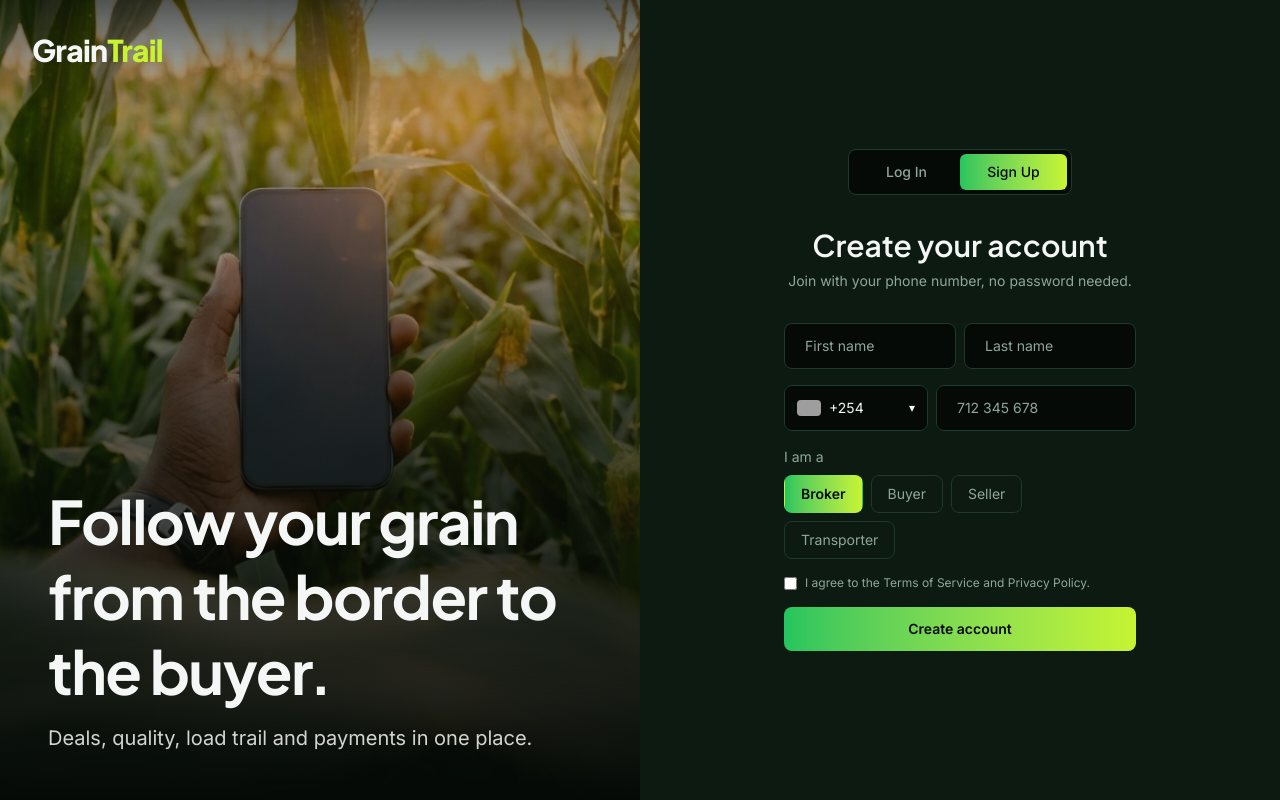
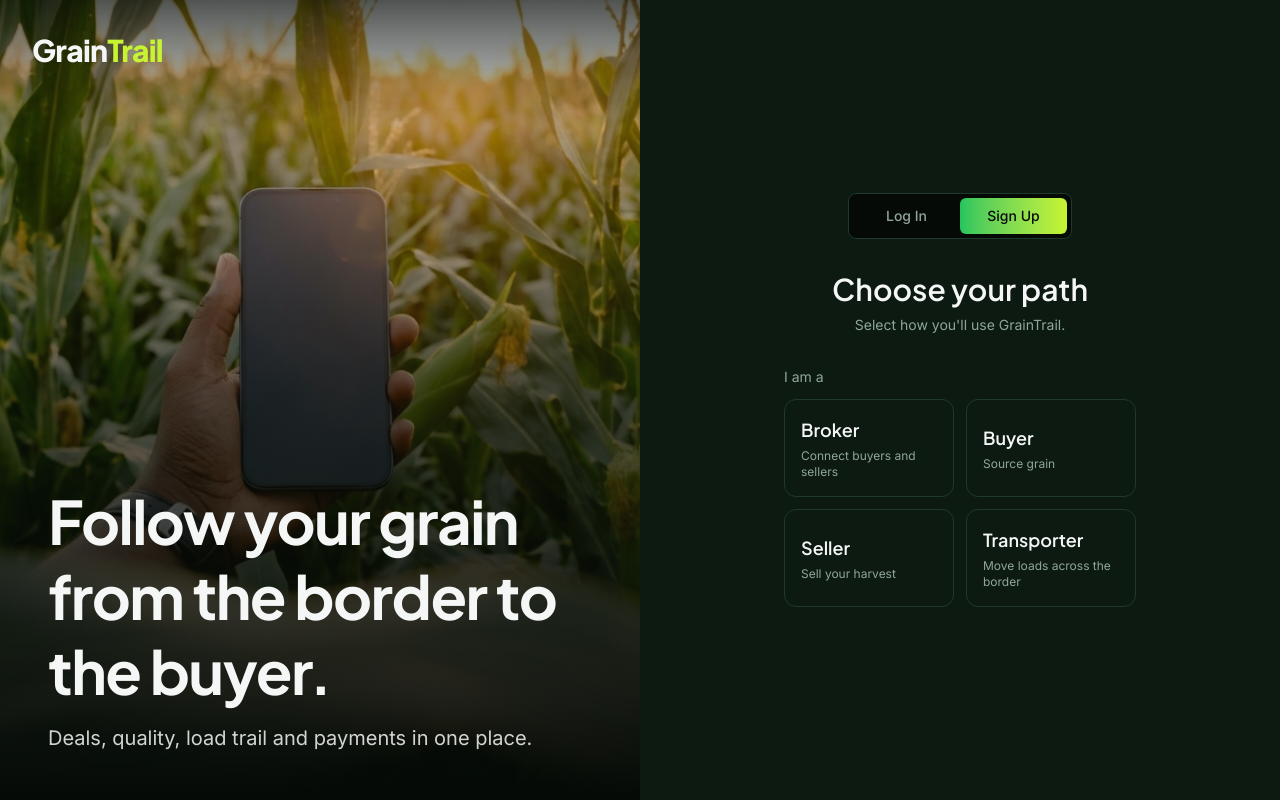
Before and after one commit to IsaacTobiko/GrainTrail, a Next.js app in the folder frontend/: page /auth in a window 1280 px wide. Both pictures are taken after a click on the button "Sign Up". Built offline with nearby package versions, Linux system fonts and the light colour scheme; grey boxes are pictures that could not be loaded.

Commit message:
feat(auth): add role selection step to signup

```diff
--- a/frontend/src/components/auth/AuthCard.tsx
+++ b/frontend/src/components/auth/AuthCard.tsx
@@ -3,11 +3,15 @@
 import { useState } from "react";
 import LoginForm from "./LoginForm";
 import SignupForm from "./SignupForm";
+import RolePicker, { type Role } from "./RolePicker";
 
 type Mode = "login" | "signup";
 
 export default function AuthCard({ initialMode }: { initialMode: Mode }) {
   const [mode, setMode] = useState<Mode>(initialMode);
+  const [role, setRole] = useState<Role | null>(null);
+
+  const choosingRole = mode === "signup" && !role;
 
   return (
     <section className="mx-auto flex w-full max-w-md flex-col justify-center gap-8 p-8 md:p-12">
@@ -26,26 +30,53 @@ export default function AuthCard({ initialMode }: { initialMode: Mode }) {
         </button>
         <button
           type="button"
-          onClick={() => setMode("signup")}
+          onClick={() => {
+            setMode("signup");
+            setRole(null);
+          }}
           className={`relative z-10 rounded-md py-2 font-medium transition-colors ${mode === "signup" ? "text-ink" : "text-muted"}`}
         >
           Sign Up
         </button>
       </div>
 
-      <div key={`${mode}-text`} className="text-center">
+      <div key={`${mode}-${role}-text`} className="text-center">
         <h1 className="anim-fade-up font-display text-3xl font-semibold [--delay:200ms]">
-          {mode === "login" ? "Welcome back" : "Create your account"}
+          {mode === "login"
+            ? "Welcome back"
+            : choosingRole
+              ? "Choose your path"
+              : "Create your account"}
         </h1>
         <p className="anim-fade-up mt-2 text-sm text-muted [--delay:300ms]">
           {mode === "login"
             ? "Enter your phone number and we will text you a code."
-            : "Join with your phone number, no password needed."}
+            : choosingRole
+              ? "Select how you'll use GrainTrail."
+              : "Join with your phone number, no password needed."}
         </p>
       </div>
 
-      <div key={`${mode}-form`} className="anim-fade-up [--delay:400ms]">
-        {mode === "login" ? <LoginForm /> : <SignupForm />}
+      <div
+        key={`${mode}-${role}-body`}
+        className="anim-fade-up [--delay:400ms]"
+      >
+        {mode === "login" ? (
+          <LoginForm />
+        ) : choosingRole ? (
+          <RolePicker onSelect={setRole} />
+        ) : (
+          <>
+            <button
+              type="button"
+              onClick={() => setRole(null)}
+              className="mb-4 text-sm text-muted hover:text-snow"
+            >
+              ← Change role ({role})
+            </button>
+            <SignupForm role={role!} />
+          </>
+        )}
       </div>
     </section>
   );
--- /dev/null
+++ b/frontend/src/components/auth/RolePicker.tsx
@@ -0,0 +1,42 @@
+"use client";
+
+const roles = [
+  { id: "broker", label: "Broker", desc: "Connect buyers and sellers" },
+  { id: "buyer", label: "Buyer", desc: "Source grain" },
+  { id: "seller", label: "Seller", desc: "Sell your harvest" },
+  {
+    id: "transporter",
+    label: "Transporter",
+    desc: "Move loads across the border",
+  },
+] as const;
+
+export type Role = (typeof roles)[number]["id"];
+
+export default function RolePicker({
+  onSelect,
+}: {
+  onSelect: (role: Role) => void;
+}) {
+  return (
+    <div>
+      <p className="text-sm text-muted">I am a</p>
+      <div className="mt-3 grid grid-cols-2 gap-3">
+        {roles.map((role, i) => (
+          <button
+            key={role.id}
+            type="button"
+            onClick={() => onSelect(role.id)}
+            style={{ "--delay": `${i * 100}ms` } as React.CSSProperties}
+            className="anim-fade-up rounded-xl border border-line bg-card p-4 text-left transition hover:-translate-y-0.5 hover:border-lime"
+          >
+            <span className="block font-display text-lg font-semibold text-snow">
+              {role.label}
+            </span>
+            <span className="mt-1 block text-xs text-muted">{role.desc}</span>
+          </button>
+        ))}
+      </div>
+    </div>
+  );
+}
--- a/frontend/src/components/auth/SignupForm.tsx
+++ b/frontend/src/components/auth/SignupForm.tsx
@@ -1,12 +1,10 @@
 "use client";
 
 import PhoneField from "./PhoneField";
-
-import RoleSelect from "./RoleSelect";
-
+import { type Role } from "./RolePicker";
 import { buttonClass, inputClass } from "./styles";
 
-export default function SignupForm() {
+export default function SignupForm({ role }: { role: Role }) {
   function handleSubmit(event: React.FormEvent<HTMLFormElement>) {
     event.preventDefault();
 
@@ -17,6 +15,8 @@ export default function SignupForm() {
 
   return (
     <form onSubmit={handleSubmit} className="space-y-4">
+      <input type="hidden" name="role" value={role} />
+
       <div className="grid grid-cols-2 gap-2">
         <input
           name="first_name"
@@ -35,8 +35,6 @@ export default function SignupForm() {
 
       <PhoneField />
 
-      <RoleSelect />
-
       <label className="flex items-start gap-2 text-xs text-muted">
         <input
           type="checkbox"
```
